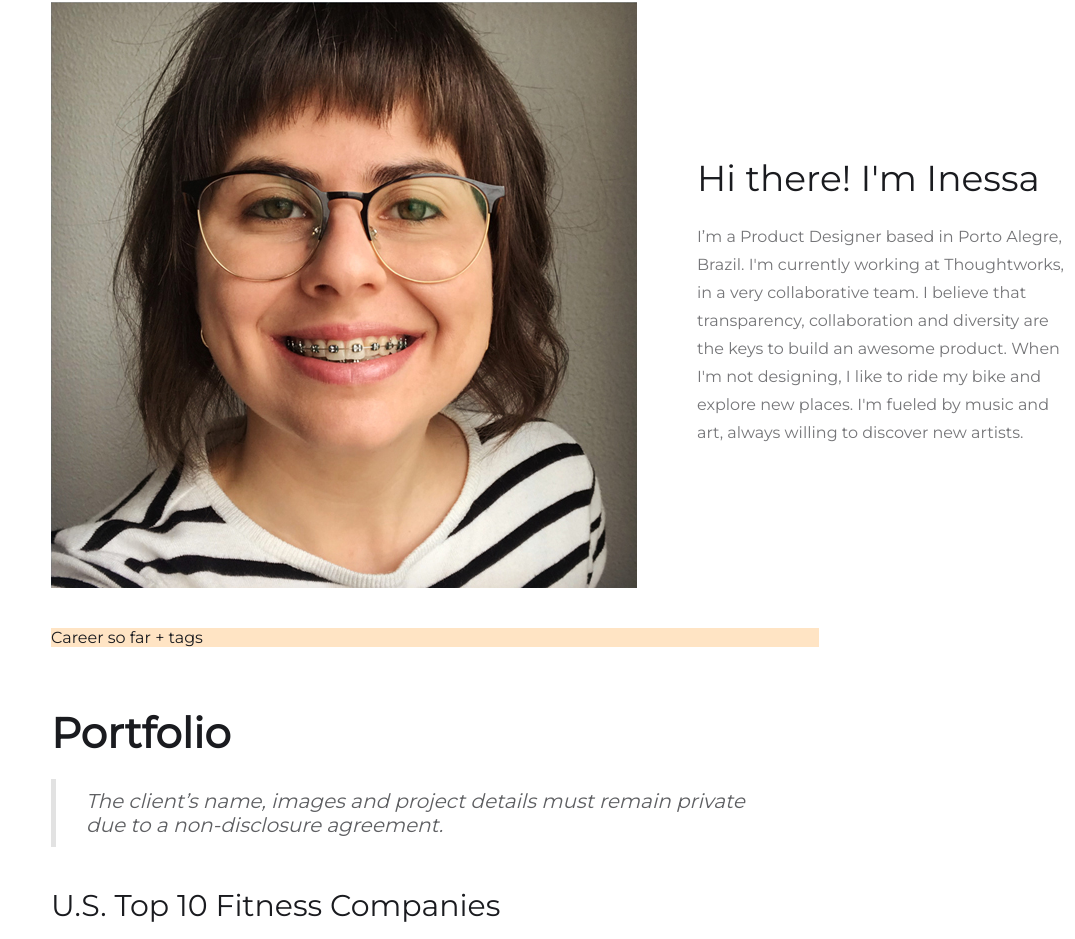
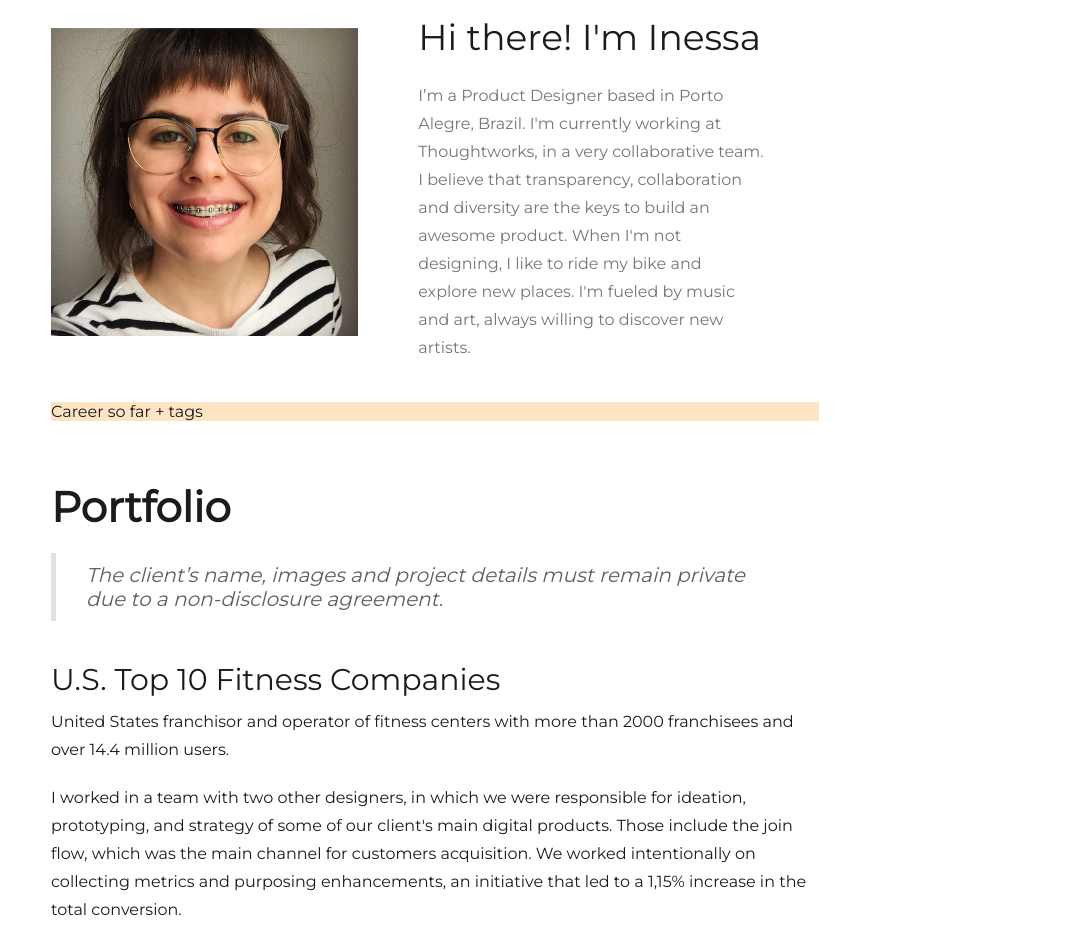
Before and after one commit to inessadl/ine22, a React (Create React App) app: page / in a window 1280 px wide. Shown: the part 158-1097 px from the top of the page, without its empty margins (205-1280 px from the left). Built offline with nearby package versions, Linux system fonts and the light colour scheme.

Commit message:
reorganize grid for desktop

```diff
--- a/src/App.css
+++ b/src/App.css
@@ -19,6 +19,7 @@ main {
   flex: 1;
   display: grid;
   grid-template-columns: 20% 20% 20% 20% 20%;
+  /* grid-template-columns: 1fr 1fr; */
   row-gap: 40px;
 }
 
@@ -29,7 +30,7 @@ main section {
 
 .intro {
   grid-column-start: 2;
-  grid-column-end: 6;
+  grid-column-end: -2;
   grid-row-start: 1;
   width: 100%;
   display: flex;
@@ -38,11 +39,13 @@ main section {
   /* justify-content:space-evenly; */
   margin-top: 80px;
   column-gap: 60px;
+  grid-auto-columns: 2fr;
+
 }
 
-/* .intro-text {
+.intro-text {
   max-width: 45%;
-} */
+}
 
 .intro-text > h2 {
   font-size: 36px;
@@ -60,22 +63,28 @@ main section {
 
 .intro > img {
   /* min-width: 25%; */
-  grid-column-start: 2;
-  grid-column-end: 3;
+  /* grid-column-start: 2; */
+  /* grid-column-end: 3; */
   /* border-radius: 50%; */
+  width: 40%;
+  height: auto;
 }
 
 .career {
+  /* grid-column-start: 2; */
+  /* grid-column-end: 5; */
   grid-column-start: 2;
-  grid-column-end: 5;
+  grid-column-end: -2;
   grid-row-start: 2;
   background-color:bisque;
 }
 
 .work {
   grid-column-start: 2;
-  grid-column-end: 5;
+  grid-column-end: -2;
   grid-row-start: 3;
+  justify-self: center;
+  margin-bottom: 80px;
 }
 
 .work > h2 {
@@ -91,6 +100,10 @@ main section {
   margin-bottom: 40px;
   font-style: italic;
   color: #5e5f62;
+}
+
+.project {
+  margin: 40px 0;
 }
 
 .project > h3 {
```
